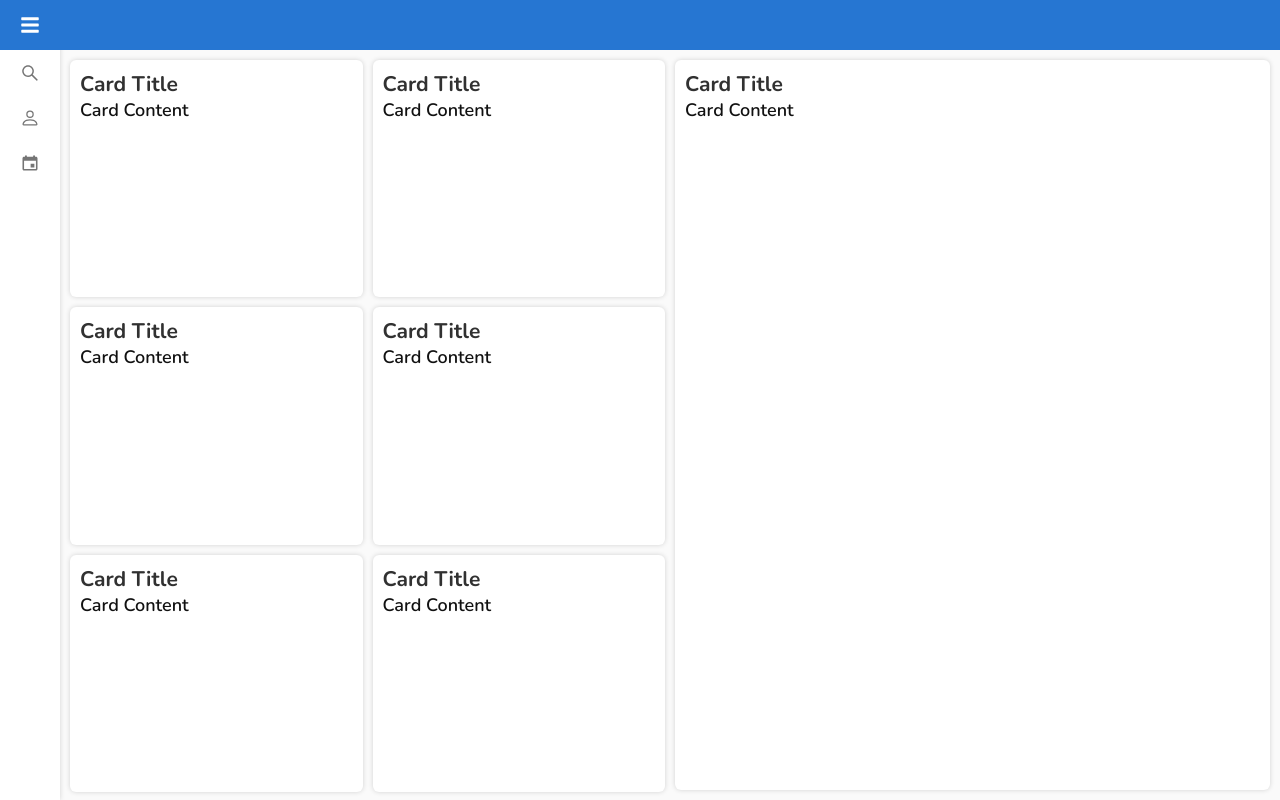
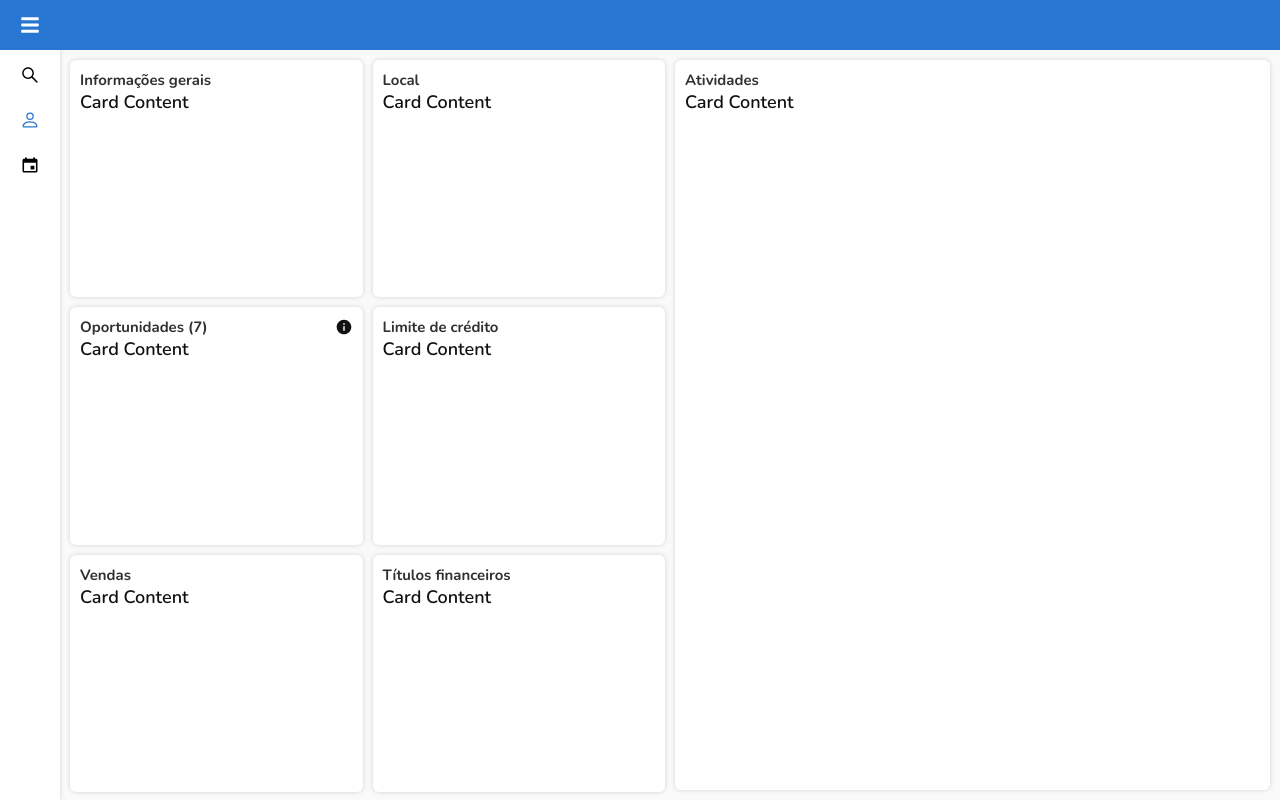
Before and after one commit to junior-anzolin/ws-frontend-challenge, a React (Create React App) app: page / in a window 1280 px wide. Built offline with nearby package versions, Linux system fonts and the light colour scheme.

Commit message:
Atualizado Manu para fora doi router

```diff
--- a/src/@types/home.dto.ts
+++ /dev/null
@@ -1,6 +0,0 @@
-import { ReactElement } from 'react';
-
-export interface IMenuItem {
-    icon: ReactElement;
-    tooltip?: string;
-}
--- /dev/null
+++ b/src/@types/main.dto.ts
@@ -0,0 +1,4 @@
+export interface IMenuItem {
+    icon: Function;
+    route: string;
+}
--- a/src/App.tsx
+++ b/src/App.tsx
@@ -1,5 +1,4 @@
 import React from 'react';
-
 import Routes from './router';
 
 import './styles/global.scss';
@@ -7,5 +6,4 @@ import './styles/global.scss';
 function App() {
     return <Routes />;
 }
-
 export default App;
--- a/src/components/Card.tsx
+++ b/src/components/Card.tsx
@@ -1,13 +1,21 @@
 import React from 'react';
+import { IoMdInformationCircle } from 'react-icons/io';
 
 import '../styles/components/card.scss';
 
-const Card = (props: { children: any; title?: string }) => (
+const Card = (props: {
+    children: any;
+    title?: string;
+    showBtnInfo?: boolean;
+}) => (
     <div className="card">
         <div className="card-header">
-            <h3>{props.title}</h3>
+            <h5>{props.title}</h5>
+            {props.showBtnInfo && (
+                <IoMdInformationCircle className="information-btn" />
+            )}
         </div>
-        <div className="card-content">{props.children}</div>
+        {props.children}
     </div>
 );
 
--- /dev/null
+++ b/src/components/Main.tsx
@@ -0,0 +1,78 @@
+import React from 'react';
+import { Link } from 'react-router-dom';
+
+import { FaBars } from 'react-icons/fa';
+import { AiOutlineSearch } from 'react-icons/ai';
+import { BsPerson } from 'react-icons/bs';
+import { IoMdCalendar } from 'react-icons/io';
+
+import { IMenuItem } from '../@types/main.dto';
+
+import '../styles/components/main.scss';
+
+class Main extends React.Component<{}, { menu: JSX.Element[] }> {
+    menuItems: IMenuItem[] = [
+        {
+            icon: (active: boolean) => (
+                <AiOutlineSearch className="icon" data-active={active} />
+            ),
+            route: '/search',
+        },
+        {
+            icon: (active: boolean) => (
+                <BsPerson className="icon" data-active={active} />
+            ),
+            route: '/',
+        },
+        {
+            icon: (active: boolean) => (
+                <IoMdCalendar className="icon" data-active={active} />
+            ),
+            route: '/calendar',
+        },
+    ];
+
+    constructor(props: { children: any }) {
+        super(props);
+        this.state = { menu: this.renderMenuItems() };
+    }
+
+    updateManu() {
+        setTimeout(() => {
+            this.setState({
+                menu: this.renderMenuItems(),
+            });
+        }, 100);
+    }
+
+    renderMenuItems() {
+        return this.menuItems.map((menuItem, i) => {
+            return (
+                <Link to={menuItem.route} key={i}>
+                    <button
+                        className="menu-item"
+                        onClick={() => this.updateManu()}
+                    >
+                        {menuItem.icon(location.pathname === menuItem.route)}
+                    </button>
+                </Link>
+            );
+        });
+    }
+
+    render() {
+        return (
+            <div className="container">
+                <div className="toolbar">
+                    <button className="menu-burguer">
+                        <FaBars className="menu-icon" />
+                    </button>
+                </div>
+                <div className="sidenav">{this.state.menu}</div>
+                <div className="content">{this.props.children}</div>
+            </div>
+        );
+    }
+}
+
+export default Main;
--- a/src/pages/Home.tsx
+++ b/src/pages/Home.tsx
@@ -1,81 +1,51 @@
 import React from 'react';
-import { IMenuItem } from '../@types/home.dto';
-
-import { FaBars } from 'react-icons/fa';
-import { AiOutlineSearch } from 'react-icons/ai';
-import { BsPerson } from 'react-icons/bs';
-import { IoMdCalendar } from 'react-icons/io';
 
 import '../styles/pages/home.scss';
 import Card from '../components/Card';
 
-const menuItems: IMenuItem[] = [
-    {
-        icon: <AiOutlineSearch className="icon" />,
-    },
-    {
-        icon: <BsPerson className="icon" />,
-    },
-    {
-        icon: <IoMdCalendar className="icon" />,
-    },
-];
-
-function renderMenuItems() {
-    return menuItems.map((menuItem) => {
-        return <div className="menu-item">{menuItem.icon}</div>;
-    });
-}
-
 function Home() {
     return (
-        <div className="container">
-            <div className="toolbar">
-                <FaBars className="menu-icon" />
-            </div>
-            <div className="sidenav">{renderMenuItems()}</div>
-            <div className="content">
+        <section className="home">
             <div className="col-3">
                 <div className="row">
-                        <Card title="Card Title">
+                    <Card title="Informações gerais">
                         <p>Card Content</p>
                     </Card>
                 </div>
                 <div className="row">
-                        <Card title="Card Title">
+                    <Card title="Oportunidades (7)" showBtnInfo={true}>
                         <p>Card Content</p>
                     </Card>
                 </div>
                 <div className="row">
-                        <Card title="Card Title">
+                    <Card title="Vendas">
                         <p>Card Content</p>
                     </Card>
                 </div>
             </div>
             <div className="col-3">
                 <div className="row">
-                        <Card title="Card Title">
+                    <Card title="Local">
                         <p>Card Content</p>
                     </Card>
                 </div>
                 <div className="row">
-                        <Card title="Card Title">
+                    <Card title="Limite de crédito">
                         <p>Card Content</p>
                     </Card>
                 </div>
                 <div className="row">
-                        <Card title="Card Title">
+                    <Card title="Títulos financeiros">
                         <p>Card Content</p>
                     </Card>
                 </div>
             </div>
             <div className="col-6">
-                    <Card title="Card Title">
+                <Card title="Atividades">
                     <p>Card Content</p>
                 </Card>
             </div>
-            </div>
-        </div>
+        </section>
     );
 }
 
--- /dev/null
+++ b/src/pages/None.tsx
@@ -0,0 +1,22 @@
+import React, { CSSProperties } from 'react';
+import { Link } from 'react-router-dom';
+
+function None() {
+    return (
+        <div style={style}>
+            <h1>Nada por aqui</h1>
+            <Link to="/">Voltar</Link>
+        </div>
+    );
+}
+
+const style: CSSProperties = {
+    display: 'flex',
+    justifyContent: 'center',
+    alignItems: 'center',
+    height: '100%',
+    width: '100%',
+    flexDirection: 'column',
+};
+
+export default None;
--- a/src/router.tsx
+++ b/src/router.tsx
@@ -1,13 +1,27 @@
 import React from 'react';
 import { BrowserRouter, Switch, Route } from 'react-router-dom';
+
+import Main from './components/Main';
+
 import Home from './pages/Home';
+import None from './pages/None';
 
 function Routes() {
     return (
         <BrowserRouter>
-            <Switch>
-                <Route path="/" exact component={Home} />
-            </Switch>
+            <Main>
+                <Switch>
+                    <Route path="/" exact>
+                        <Home />
+                    </Route>
+                    <Route path="/search" exact>
+                        <None />
+                    </Route>
+                    <Route path="/calendar" exact>
+                        <None />
+                    </Route>
+                </Switch>
+            </Main>
         </BrowserRouter>
     );
 }
--- a/src/styles/components/card.scss
+++ b/src/styles/components/card.scss
@@ -7,10 +7,12 @@
     height: 100%;
 
     .card-header {
-        h3 {
+        display: flex;
+        justify-content: space-between;
+        align-items: center;
+
+        h5 {
             color: #313131;
         }
     }
-
-    .card-content {}
 }
--- /dev/null
+++ b/src/styles/components/main.scss
@@ -0,0 +1,102 @@
+$heightToolbar: 50px;
+$widthSidenav: 60px;
+$fontSizeIcons: 20px;
+
+.container {
+    .toolbar {
+        background-color: #2676d2;
+        color: #FFF;
+        height: $heightToolbar;
+        width: 100vw;
+        position: fixed;
+        top: 0;
+        left: 0;
+        right: 0;
+        bottom: auto;
+        display: flex;
+        justify-content: flex-start;
+        align-items: center;
+        z-index: 20;
+
+        .menu-burguer {
+            background-color: transparent;
+            border: none;
+            color: #fff;
+            display: flex;
+            justify-content: center;
+            align-items: center;
+            cursor: pointer;
+
+            font-size: $fontSizeIcons;
+            margin: 0 20px;
+
+            &:hover {
+                color: #ddd;
+            }
+
+            &:focus {
+                outline: none;
+            }
+        }
+    }
+
+    .sidenav {
+        width: $widthSidenav;
+        height: 100vh;
+        background-color: #FFF;
+        color: #757575;
+        box-shadow: 0px 0px 5px rgba(0, 0, 0, 0.16);
+        position: fixed;
+        top: 0;
+        left: 0;
+        right: auto;
+        bottom: 0;
+        padding-top: $heightToolbar;
+        z-index: 10;
+
+        .menu-item {
+            display: flex;
+            justify-content: center;
+            align-items: center;
+            width: 40px;
+            height: 40px;
+            border-radius: 100%;
+            margin: 5px auto;
+            text-align: center;
+            cursor: pointer;
+            border: none;
+            background-color: transparent;
+
+            .icon {
+                font-size: $fontSizeIcons;
+            }
+
+            &:hover {
+                background-color: #f5f5f5;
+                border: 1px solid #ddd;
+            }
+
+            &:focus {
+                outline: none;
+            }
+
+            [data-active="true"] {
+                color: #2676d2 !important;
+            }
+        }
+    }
+
+    .content {
+        position: absolute;
+        top: 0;
+        left: 0;
+        right: 0;
+        bottom: 0;
+
+        margin: $heightToolbar 0 0 $widthSidenav;
+        padding: 10px 5px;
+        display: flex;
+        resize: horizontal;
+        flex-wrap: wrap;
+    }
+}
--- a/src/styles/pages/home.scss
+++ b/src/styles/pages/home.scss
@@ -1,69 +1,9 @@
-$heightToolbar: 50px;
-$widthSidenav: 60px;
-$fontSizeIcons: 20px;
-
-.container {
-    .toolbar {
-        background-color: #2676d2;
-        color: #FFF;
-        height: $heightToolbar;
-        width: 100vw;
-        position: fixed;
-        top: 0;
-        left: 0;
-        right: 0;
-        bottom: auto;
-        display: flex;
-        justify-content: flex-start;
-        align-items: center;
-        z-index: 20;
-
-        .menu-icon {
-            font-size: $fontSizeIcons;
-            margin: 0 20px;
-        }
-    }
-
-    .sidenav {
-        min-width: $widthSidenav;
-        height: 100vh;
-        background-color: #FFF;
-        color: #757575;
-        box-shadow: 0px 0px 5px rgba(0, 0, 0, 0.16);
-        position: fixed;
-        top: 0;
-        left: 0;
-        right: auto;
-        bottom: 0;
-        padding-top: $heightToolbar;
-        z-index: 10;
-
-        .menu-item {
-            width: 100%;
-            display: flex;
-            justify-content: center;
-            align-items: center;
-            height: 45px;
-
-            .icon {
-                font-size: $fontSizeIcons;
-            }
-        }
-    }
-
-    .content {
-        position: absolute;
-        top: 0;
-        left: 0;
-        right: 0;
-        bottom: 0;
-
-        margin: $heightToolbar 0 0 $widthSidenav;
-        padding: 10px 5px;
-        display: flex;
-        resize: horizontal;
-        flex-wrap: wrap;
-    }
+.home {
+    display: flex;
+    resize: horizontal;
+    flex-wrap: wrap;
+    width: 100%;
+    height: 100%;
 
     .col-3 {
         flex: 0 0 25%;
@@ -86,4 +26,5 @@ $fontSizeIcons: 20px;
             margin-top: 10px;
         }
     }
+
 }
```
Lines whose indentation alone changed are shown as unchanged.
